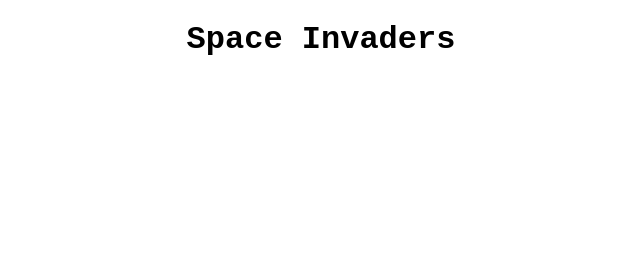
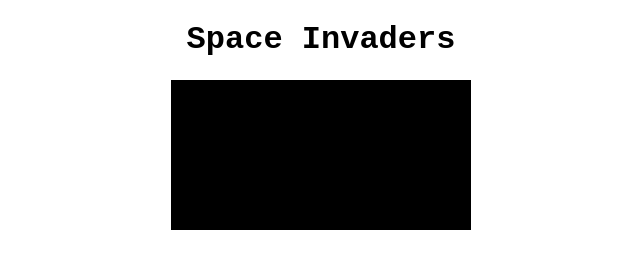
Before and after one commit to trimoni/space-invaders-js, a plain HTML site: page index.html in a window 1280 px wide. Shown: the whole page, without its empty margins (319-959 px from the left). Drawn offline with Linux system fonts and the light colour scheme.

Commit message:
board css

```diff
--- a/css/style.css
+++ b/css/style.css
@@ -2,3 +2,7 @@
   font-family: 'Courier New', Courier, monospace;
   text-align: center;
 }
+
+#board {
+  background-color: black;
+}
```
